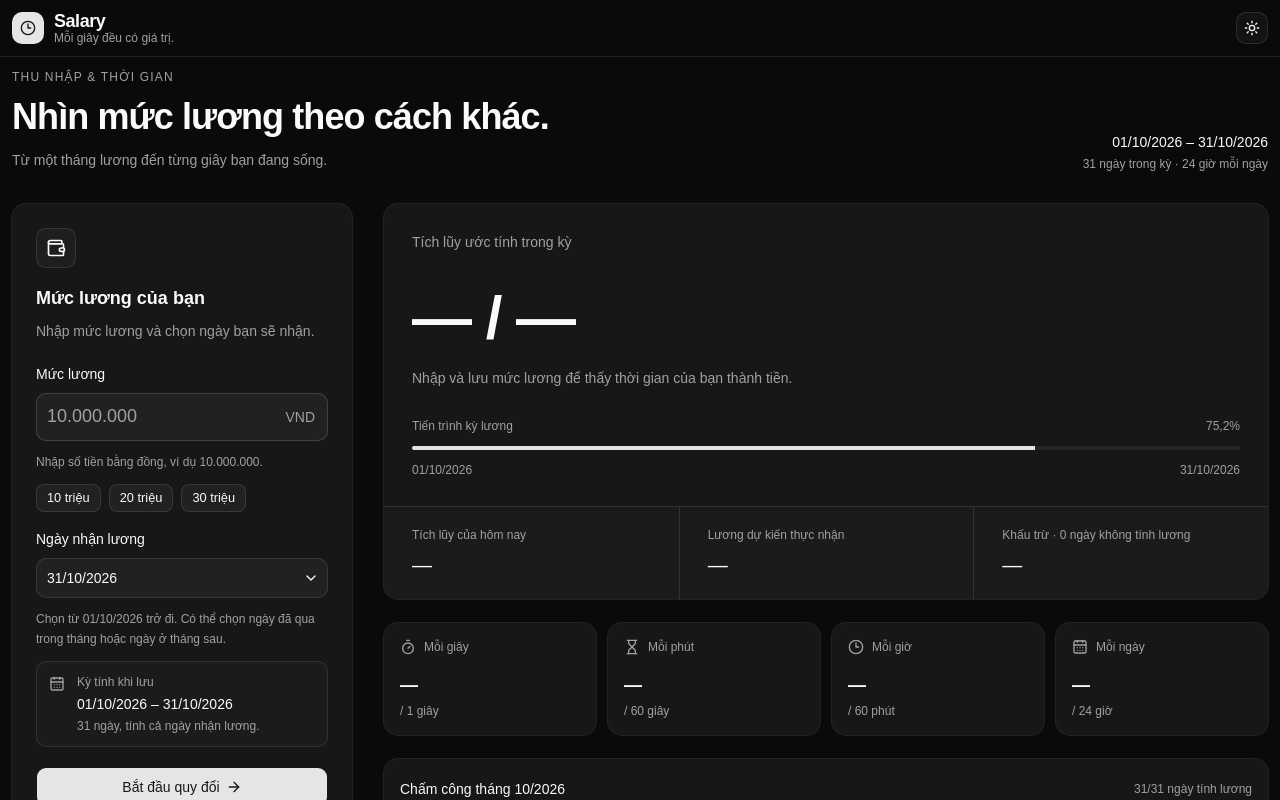
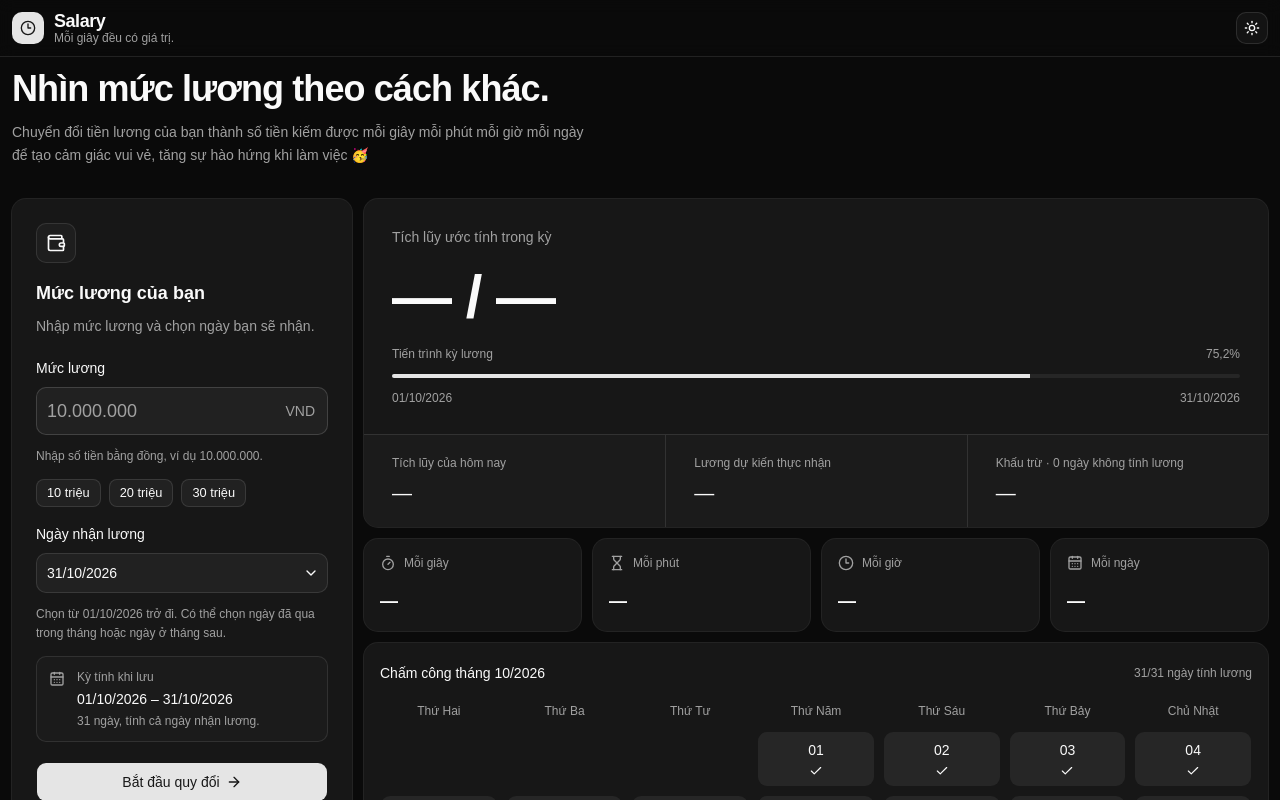
Before and after one commit to hieudien14310/salary-clock, a React (Vite) app in the folder apps/frontend/: page / in a window 1280 px wide. Shown: the top 800 px of the page. Built offline with nearby package versions, Linux system fonts and the light colour scheme.

Commit message:
feat: refine layout and remove redundant text in salary overview and home page

```diff
--- a/apps/frontend/src/page/home/components/salary-overview.tsx
+++ b/apps/frontend/src/page/home/components/salary-overview.tsx
@@ -30,9 +30,9 @@ export function SalaryOverview({ monthlySalary, calculation }: SalaryOverviewPro
   const progressLabel = calculation.periodProgress.toLocaleString('vi-VN', { maximumFractionDigits: 1 });
 
   return (
-    <div className="min-w-0 space-y-6">
+    <div className="min-w-0 space-y-3">
       <Card className="gap-0 py-0">
-        <CardContent className="space-y-7 p-5 sm:p-7">
+        <CardContent className="space-y-3 p-5 sm:p-7">
           <div className="flex flex-wrap items-center justify-between gap-3">
             <h2 className="text-sm font-medium text-muted-foreground">Tích lũy ước tính trong kỳ</h2>
           </div>
@@ -44,15 +44,6 @@ export function SalaryOverview({ monthlySalary, calculation }: SalaryOverviewPro
               {displayAmount(calculation.earnedInPeriod)}
               {' / '}
               {displayAmount(monthlySalary ?? 0)}
-            </p>
-            <p className="text-sm leading-relaxed text-muted-foreground">
-              {hasSalary
-                ? calculation.hasReceivedSalary
-                  ? 'Bạn đã nhận lương sau khấu trừ. Kỳ tính đã kết thúc.'
-                  : calculation.isPeriodComplete
-                    ? 'Kỳ tính đã hoàn tất với số tiền thực nhận sau khấu trừ.'
-                    : 'Tích lũy theo các ngày có tính lương đã trôi qua trong kỳ.'
-                : 'Nhập và lưu mức lương để thấy thời gian của bạn thành tiền.'}
             </p>
           </div>
           <div className="space-y-3">
@@ -92,14 +83,8 @@ export function SalaryOverview({ monthlySalary, calculation }: SalaryOverviewPro
       </Card>
 
       <section aria-labelledby="salary-rates-heading" className="space-y-3">
-        {/* <div className="flex flex-wrap items-center justify-between gap-2">
-          <h2 id="salary-rates-heading" className="text-sm font-medium">
-            Thời gian của bạn đáng giá bao nhiêu?
-          </h2>
-          <span className="text-xs text-muted-foreground">VND / đơn vị thời gian</span>
-        </div> */}
         <div className="grid grid-cols-1 gap-3 min-[400px]:grid-cols-2 xl:grid-cols-4">
-          {RATE_UNITS.map(({ key, label, detail, icon: Icon }) => (
+          {RATE_UNITS.map(({ key, label, icon: Icon }) => (
             <Card key={key} className="min-w-0 gap-0 py-4">
               <CardContent>
                 <dl className="space-y-4">
@@ -111,7 +96,6 @@ export function SalaryOverview({ monthlySalary, calculation }: SalaryOverviewPro
                     <p className="break-words text-lg font-semibold tracking-tight tabular-nums">
                       {displayAmount(calculation[key], true)}
                     </p>
-                    <p className="text-xs text-muted-foreground">/ {detail}</p>
                   </dd>
                 </dl>
               </CardContent>
--- a/apps/frontend/src/page/home/index.tsx
+++ b/apps/frontend/src/page/home/index.tsx
@@ -1,8 +1,7 @@
-import { format } from 'date-fns';
 import { useCurrentTime } from '@/hooks/use-current-time';
 import { calculateSalary, parseSalaryDate } from '@/lib/salary';
+import { useAttendanceStore } from '@/stores/attendance-store';
 import { useSalaryStore } from '@/stores/salary-store';
-import { useAttendanceStore } from '@/stores/attendance-store';
 import { SalaryForm } from './components/salary-form';
 import { SalaryOverview } from './components/salary-overview';
 
@@ -26,21 +25,16 @@ const HomePage = () => {
     <main className="flex-1 p-3">
       <div className="mb-8 flex flex-wrap items-end justify-between gap-5">
         <div className="space-y-3">
-          <p className="text-xs font-medium tracking-widest text-muted-foreground uppercase">Thu nhập & thời gian</p>
+          {/* <p className="text-xs font-medium tracking-widest text-muted-foreground uppercase">Thu nhập & thời gian</p> */}
           <h1 className="text-3xl font-semibold tracking-tight sm:text-4xl">Nhìn mức lương theo cách khác.</h1>
           <p className="max-w-xl text-sm leading-relaxed text-muted-foreground">
-            Từ một tháng lương đến từng giây bạn đang sống.
+            Chuyển đổi tiền lương của bạn thành số tiền kiếm được mỗi giây mỗi phút mỗi giờ mỗi ngày để tạo cảm giác vui
+            vẻ, tăng sự hào hứng khi làm việc 🥳
           </p>
-        </div>
-        <div className="space-y-1 text-sm sm:text-right">
-          <p className="font-medium">
-            {format(calculation.periodStart, 'dd/MM/yyyy')} – {format(calculation.payday, 'dd/MM/yyyy')}
-          </p>
-          <p className="text-xs text-muted-foreground">{calculation.daysInPeriod} ngày trong kỳ · 24 giờ mỗi ngày</p>
         </div>
       </div>
 
-      <div className="grid items-start gap-6 lg:grid-cols-[320px_minmax(0,1fr)] xl:grid-cols-[340px_minmax(0,1fr)] lg:gap-8">
+      <div className="grid items-start gap-3 lg:grid-cols-[320px_minmax(0,1fr)] xl:grid-cols-[340px_minmax(0,1fr)]">
         <SalaryForm currentTime={currentTime} />
         <SalaryOverview monthlySalary={monthlySalary} calculation={calculation} />
       </div>
```
